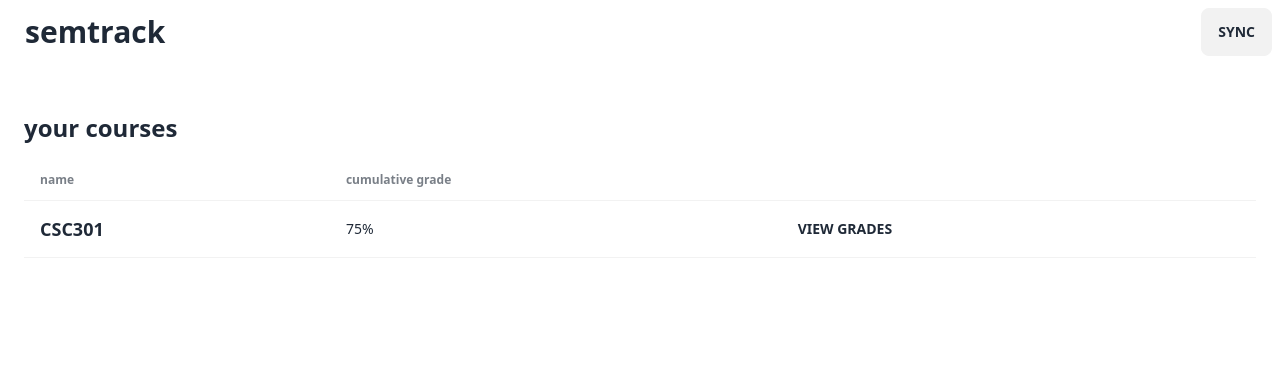
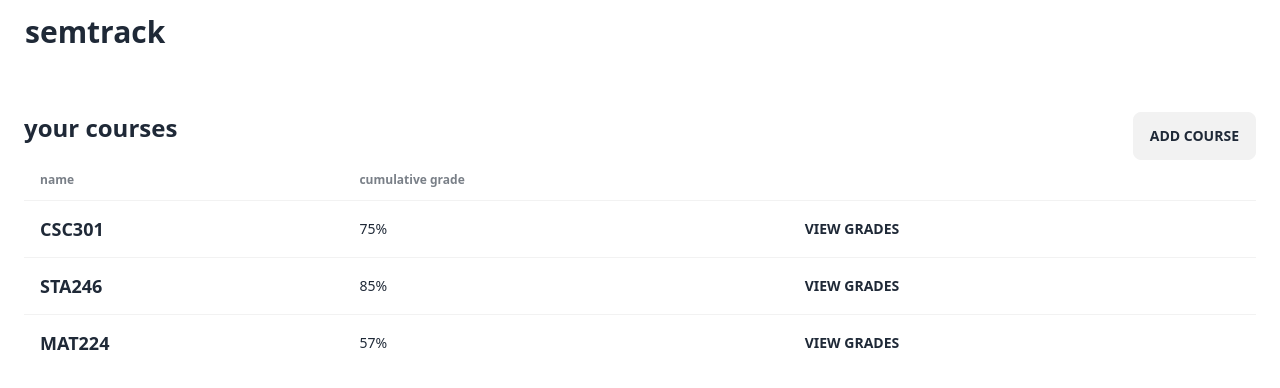
Before and after one commit to nxabdullah/SemTrack, a React (Vite) app in the folder semtrack/: page /app in a window 1280 px wide. Shown: the top 388 px of the page. Built offline with nearby package versions, Linux system fonts and the light colour scheme.

Commit message:
[PROTOTYPE] - Added course table design

```diff
--- a/semtrack/src/components/Courses.jsx
+++ b/semtrack/src/components/Courses.jsx
@@ -27,6 +27,36 @@ function Courses() {
               <button className="btn btn-ghost btn-sm">view grades</button>
             </th>
           </tr>
+          {/* row 2 */}
+          <tr>
+            <td>
+              <div className="flex items-center space-x-3">
+                {" "}
+                <div>
+                  <div className="font-bold text-lg">STA246</div>
+                </div>
+              </div>
+            </td>
+            <td>85%</td>
+            <th>
+              <button className="btn btn-ghost btn-sm">view grades</button>
+            </th>
+          </tr>
+          {/* row 2 */}
+          <tr>
+            <td>
+              <div className="flex items-center space-x-3">
+                {" "}
+                <div>
+                  <div className="font-bold text-lg">MAT224</div>
+                </div>
+              </div>
+            </td>
+            <td>57%</td>
+            <th>
+              <button className="btn btn-ghost btn-sm">view grades</button>
+            </th>
+          </tr>
         </tbody>
       </table>
     </div>
--- a/semtrack/src/components/Navbar.jsx
+++ b/semtrack/src/components/Navbar.jsx
@@ -46,9 +46,9 @@ function Navbar() {
         </div>
         <a className="btn btn-ghost normal-case text-3xl">semtrack</a>
       </div>
-      <div className="navbar-end">
+      {/* <div className="navbar-end">
         <a className="btn">sync</a>
-      </div>
+      </div> */}
     </div>
   );
 }
--- a/semtrack/src/pages/Home.jsx
+++ b/semtrack/src/pages/Home.jsx
@@ -4,7 +4,18 @@ import Courses from "../components/Courses";
 function Home() {
   return (
     <>
-      <h1 className="text-2xl font-semibold">your courses</h1>
+      {/* <h1 className="text-2xl font-semibold">your progress</h1>
+      <div className="mt-4"></div>
+      TBD - show current cgpa, goals, and a graph of your cgpa overtime.
+      <div className="mt-4"></div> */}
+      {/* <h1 className="text-2xl font-semibold">reminders</h1>
+      <div className="mt-4"></div>
+      TBD - show reminders to enter grades for upcoming assignments, tests, and
+      exams.
+      <div className="mt-4"></div> */}
+      <h1 className="text-2xl font-semibold">
+        your courses <button className="btn float-right">add course</button>
+      </h1>
       <div className="mt-4"></div>
       <Courses />
     </>
```
